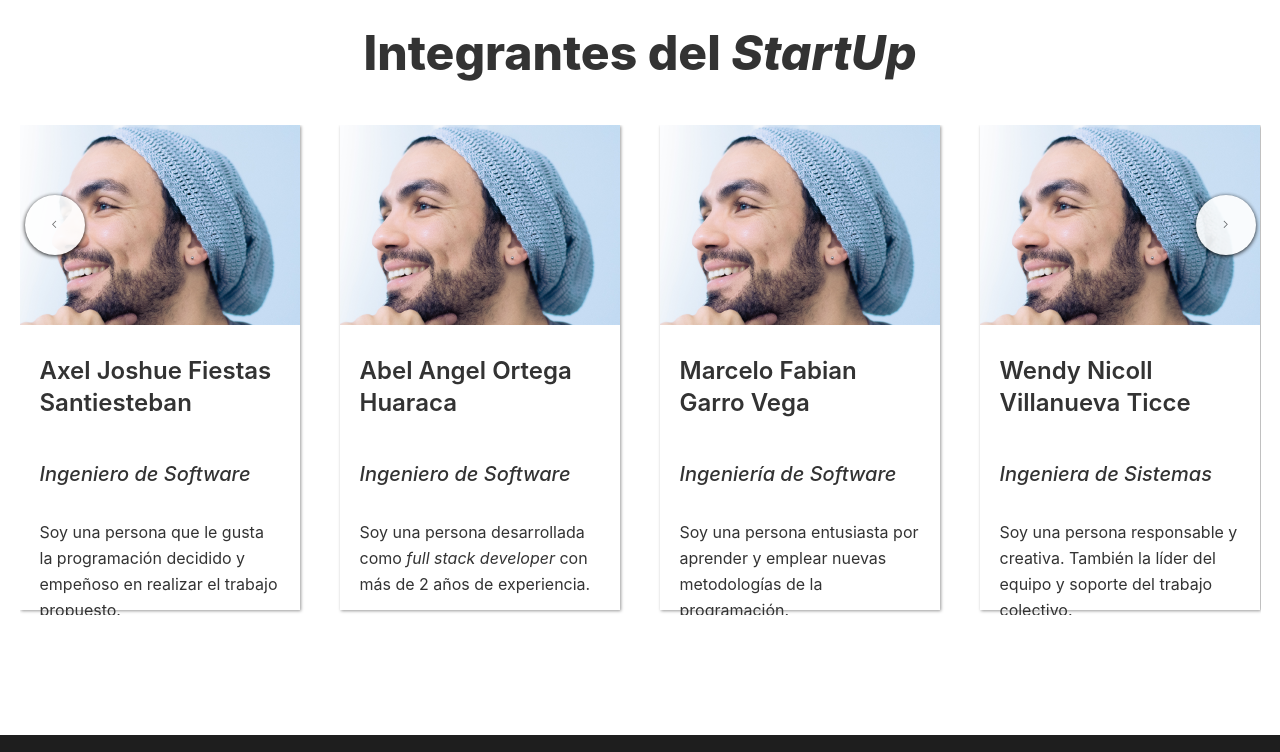
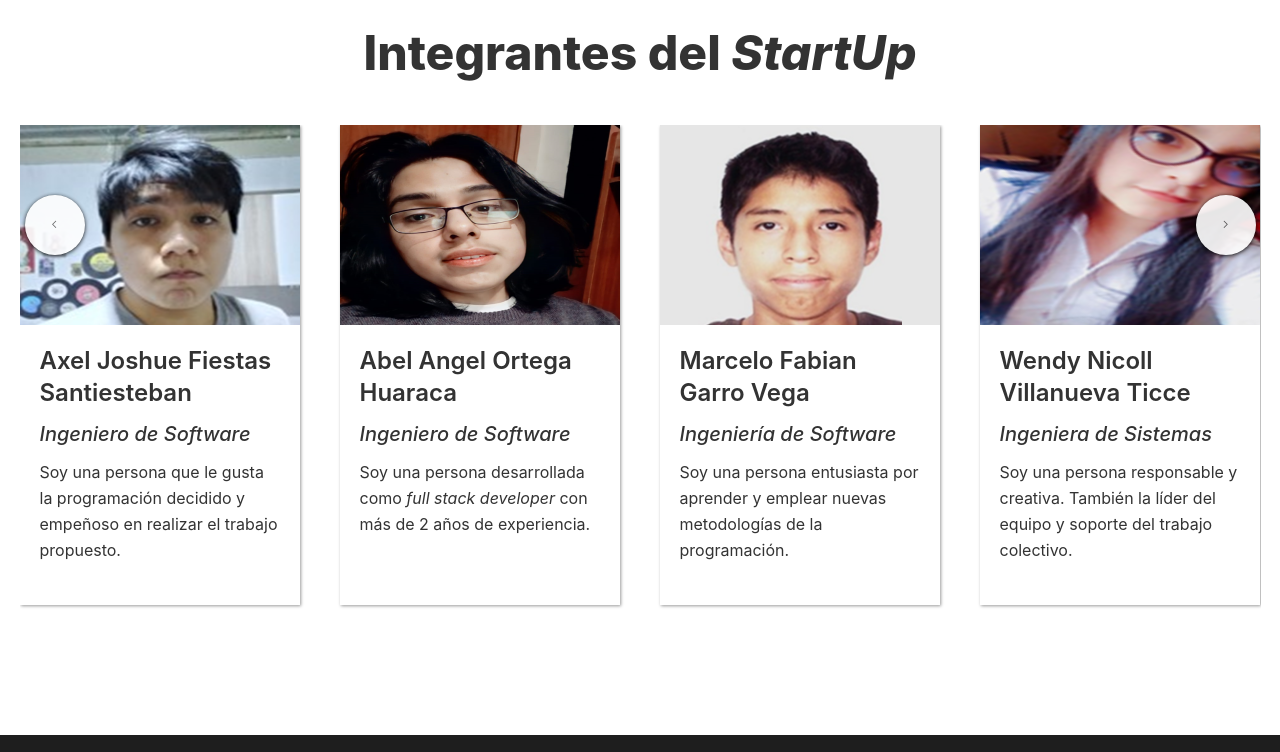
Before and after one commit to SgtGarro/Landing-Page-BackApp, a plain HTML site: page Landing Page/back-app-team-sobre-nosotros.html in a window 1280 px wide. Shown: the part 700-1452 px from the top of the page. Drawn offline with nearby package versions, Linux system fonts and the light colour scheme; a script that the page names is missing.

Commit message:
Hotfix: Correcion de las fotos

```diff
--- a/Landing Page/back-app-team-sobre-nosotros.html
+++ b/Landing Page/back-app-team-sobre-nosotros.html
@@ -1,4 +1,5 @@
 <!DOCTYPE html><!--  This site was created in Webflow. http://www.webflow.com  -->
+<!--  Last Published: Mon Jun 13 2022 06:46:53 GMT+0000 (Coordinated Universal Time)  -->
 <html data-wf-page="629fd8b9e271ef41edeb9559" data-wf-site="62998056a006bfec2251d6f1">
 <head>
   <meta charset="utf-8">
@@ -45,35 +46,35 @@
       <h2>Integrantes del <em>StartUp</em></h2>
       <div data-delay="4000" data-animation="slide" class="integ-slide w-slider" data-autoplay="false" data-easing="ease" data-hide-arrows="false" data-disable-swipe="false" data-autoplay-limit="0" data-nav-spacing="3" data-duration="500" data-infinite="true">
         <div class="slide-mask w-slider-mask">
-          <div class="integrant-slide w-slide"><img src="images/unsplash_z1GNQx2hwFY.png" loading="lazy" alt="">
+          <div class="integrant-slide w-slide"><img src="images/FotoAxel.png" loading="lazy" alt="">
             <div class="integrant-text">
               <h5>Axel Joshue Fiestas Santiesteban</h5>
               <h6><em>Ingeniero de Software</em></h6>
               <p>Soy una persona que le gusta la programación decidido y empeñoso en realizar el trabajo propuesto.</p>
             </div>
           </div>
-          <div class="integrant-slide w-slide"><img src="images/unsplash_z1GNQx2hwFY.png" loading="lazy" alt="">
+          <div class="integrant-slide w-slide"><img src="images/FotoAbel.png" loading="lazy" alt="">
             <div class="integrant-text">
               <h5>Abel Angel Ortega Huaraca</h5>
               <h6><em>Ingeniero de Software</em></h6>
               <p>Soy una persona desarrollada como <em>full stack developer</em> con más de 2 años de experiencia.</p>
             </div>
           </div>
-          <div class="integrant-slide w-slide"><img src="images/unsplash_z1GNQx2hwFY.png" loading="lazy" alt="">
+          <div class="integrant-slide w-slide"><img src="images/FotoMarcelo.png" loading="lazy" alt="">
             <div class="integrant-text">
               <h5>Marcelo Fabian Garro Vega</h5>
               <h6><em>Ingeniería de Software</em></h6>
               <p>Soy una persona entusiasta por aprender y emplear nuevas metodologías de la programación.</p>
             </div>
           </div>
-          <div class="integrant-slide w-slide"><img src="images/unsplash_z1GNQx2hwFY.png" loading="lazy" alt="">
+          <div class="integrant-slide w-slide"><img src="images/FotoWendy.png" loading="lazy" alt="">
             <div class="integrant-text">
               <h5>Wendy Nicoll Villanueva Ticce</h5>
               <h6><em>Ingeniera de Sistemas</em></h6>
               <p>Soy una persona responsable y creativa. También la líder del equipo y soporte del trabajo colectivo.</p>
             </div>
           </div>
-          <div class="integrant-slide w-slide"><img src="images/unsplash_z1GNQx2hwFY.png" loading="lazy" alt="">
+          <div class="integrant-slide w-slide"><img src="images/FotoLudwin.png" loading="lazy" alt="">
             <div class="integrant-text">
               <h5>Ludwin Roy Reyes Suarez</h5>
               <h6><em>Ingeniero de Software</em></h6>
--- a/Landing Page/css/backapp-landing-page.webflow.css
+++ b/Landing Page/css/backapp-landing-page.webflow.css
@@ -58,11 +58,13 @@ p {
 a {
   text-decoration: none;
 }
+
 li {
   margin-bottom: 10px;
   font-size: 16px;
   line-height: 26px;
 }
+
 .navmenu {
   display: -webkit-box;
   display: -webkit-flex;
@@ -164,7 +166,6 @@ li {
   justify-content: space-between;
 }
 
-
 .benefits-grid {
   grid-auto-columns: 260fr;
   grid-auto-rows: 60px;
@@ -198,7 +199,6 @@ li {
   color: #fff;
 }
 
-
 .text-center {
   text-align: center;
 }
@@ -214,7 +214,7 @@ li {
 .slide-mask {
   overflow: visible;
   width: 280px;
-  height: 485px;
+  height: 480px;
 }
 
 .feature-slider {
@@ -683,10 +683,6 @@ li {
 }
 
 .integrant-text {
-  display: -webkit-box;
-  display: -webkit-flex;
-  display: -ms-flexbox;
-  display: flex;
   margin-top: 20px;
   padding-right: 20px;
   padding-left: 20px;
@@ -695,7 +691,6 @@ li {
   -webkit-flex-direction: column;
   -ms-flex-direction: column;
   flex-direction: column;
-  grid-row-gap: 20px;
 }
 
 .slide-nav-3 {
```
Also changed, not shown: Landing Page/backapp-team-mision-y-vision.html (+1 -1 lines), Landing Page/index.html (+1 -1 lines), Landing Page/producto.html (+1 -1 lines), Landing Page/saferi.html (+1 -2 lines), Landing Page/images/FotoAbel.png (added), Landing Page/images/FotoAxel.png (added), Landing Page/images/FotoLudwin.png (added), Landing Page/images/FotoMarcelo.png (added), Landing Page/images/FotoWendy.png (added).
